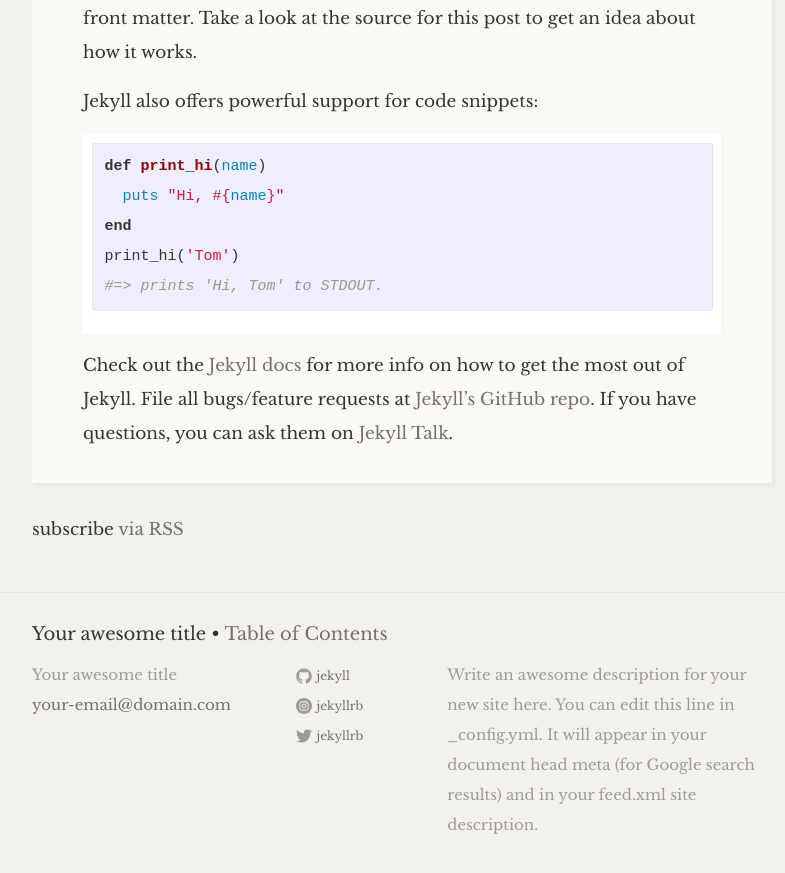
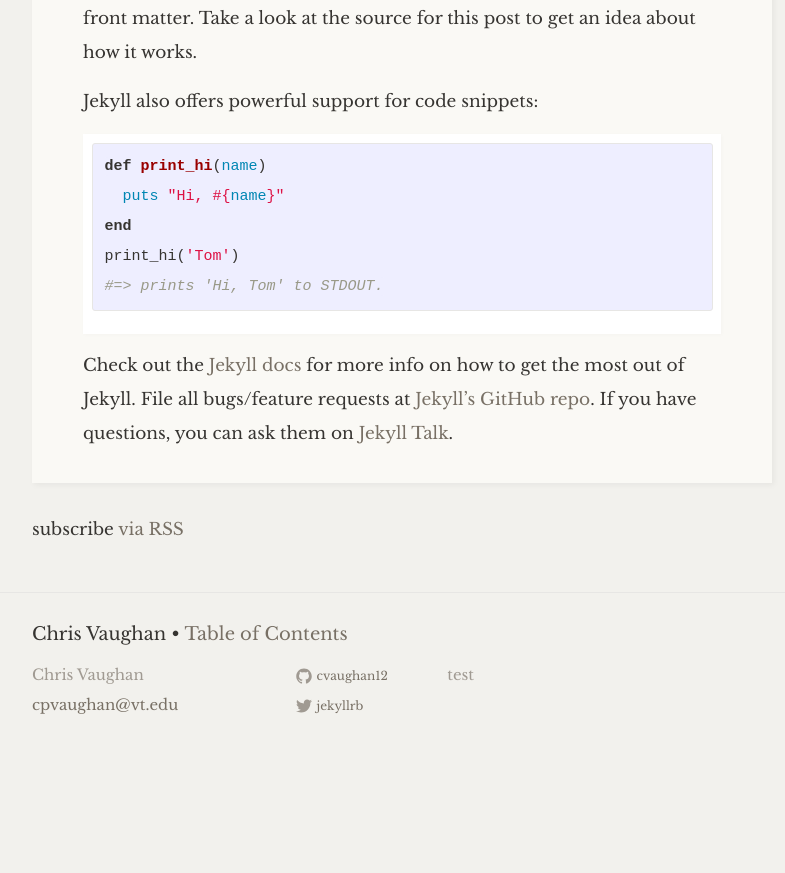
Before and after one commit to cvaughan12/cpvaughan7, a Jekyll site: the page built from index.html, in a window 1280 px wide and 900 px high, scrolled down 640 px. Shown: the top 873 px of the window, without its empty margins (238-1023 px from the left). Built offline with Jekyll 4.4.1, drawn with Linux system fonts in a browser that asks for light colours; some web fonts are replaced; after the commit the page ends 1420 px from its top, so only the background shows below that; some of the changed text lies outside the part shown.

Commit message:
Update _config.yml
edited descriptions

```diff
--- a/_config.yml
+++ b/_config.yml
@@ -13,16 +13,14 @@
 # you will see them accessed via {{ site.title }}, {{ site.email }}, and so on.
 # You can create any custom variable you would like, and they will be accessible
 # in the templates via {{ site.myvariable }}.
-title: Your awesome title
-email: your-email@domain.com
+title: Chris Vaughan
+email: cpvaughan@vt.edu
 description: > # this means to ignore newlines until "baseurl:"
-  Write an awesome description for your new site here. You can edit this
-  line in _config.yml. It will appear in your document head meta (for
-  Google search results) and in your feed.xml site description.
+  test
 baseurl: "/cpvaughan7" # the subpath of your site, e.g. /blog
 url: "https://ferrolho.github.io" # the base hostname & protocol for your site
-github_username:    jekyll
-instagram_username: jekyllrb
+github_username:    cvaughan12
+linkedin: https://www.linkedin.com/in/chris-vaughan-a38187200/
 twitter_username:   jekyllrb
 
 # Build settings
```
